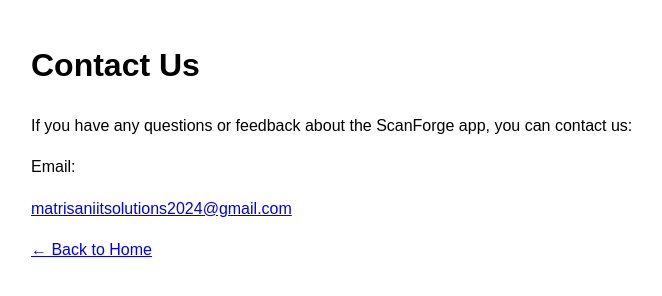
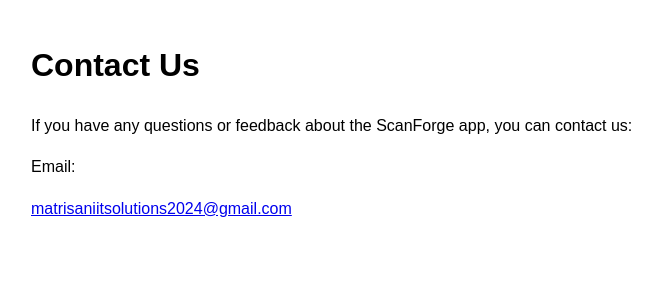
Before and after one commit to matrisani2024/ScanForge, a plain HTML site: page contact.html in a window 1280 px wide. Shown: the whole page, without its empty margins (209-871 px from the left). Drawn offline with Linux system fonts and the light colour scheme.

Commit message:
Update contact.html

```diff
--- a/contact.html
+++ b/contact.html
@@ -18,8 +18,5 @@
 matrisaniitsolutions2024@gmail.com
 </a>
 </p>
-
-<a href="index.html">← Back to Home</a>
-
 </body>
 </html>
```
